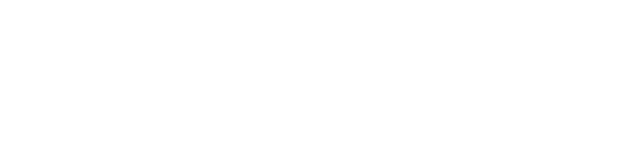
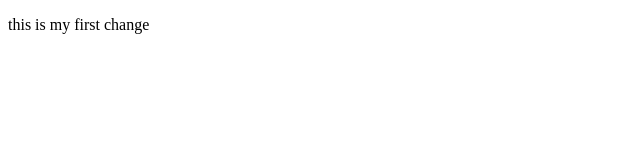
Before and after one commit to SeemalDS/com.github.web, a plain HTML site: page WebContent/index.html in a window 1280 px wide. Shown: the whole page, without its empty margins (0-640 px from the left). Drawn offline with Linux system fonts and the light colour scheme.

```diff
--- a/WebContent/index.html
+++ b/WebContent/index.html
@@ -3,6 +3,7 @@
 <head>
 <meta charset="ISO-8859-1">
 <title>This is a new html project</title>
+<p> this is my first change<p>
 </head>
 <body>
 
```
